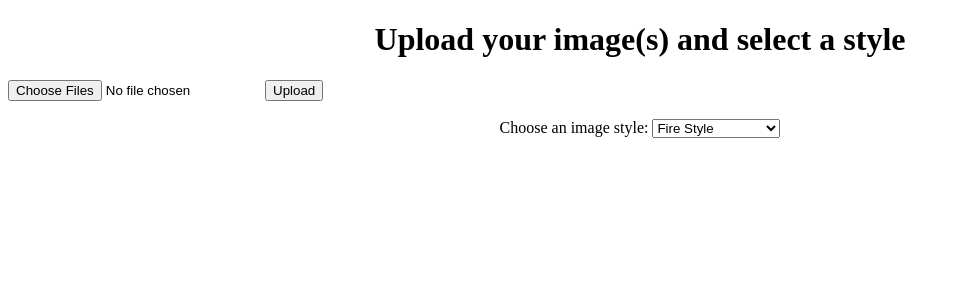
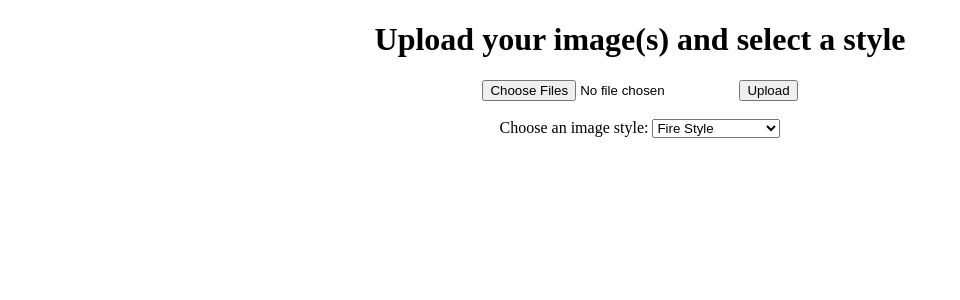
Before and after one commit to rahulsinghrs/neural-style-heroku-web-app-deployment, a Flask app: page / in a window 1280 px wide. Shown: the top 300 px of the page, without its empty margins (0-960 px from the left). Run offline with Flask 2, Linux system fonts and the light colour scheme.

Commit message:
Update upload.html

```diff
--- a/templates/upload.html
+++ b/templates/upload.html
@@ -8,6 +8,7 @@
 
 <style>
 head {text-align: center;}
+form {text-align: center;}
 h1 {text-align: center;}
 div {text-align: center;}
 </style>
```
